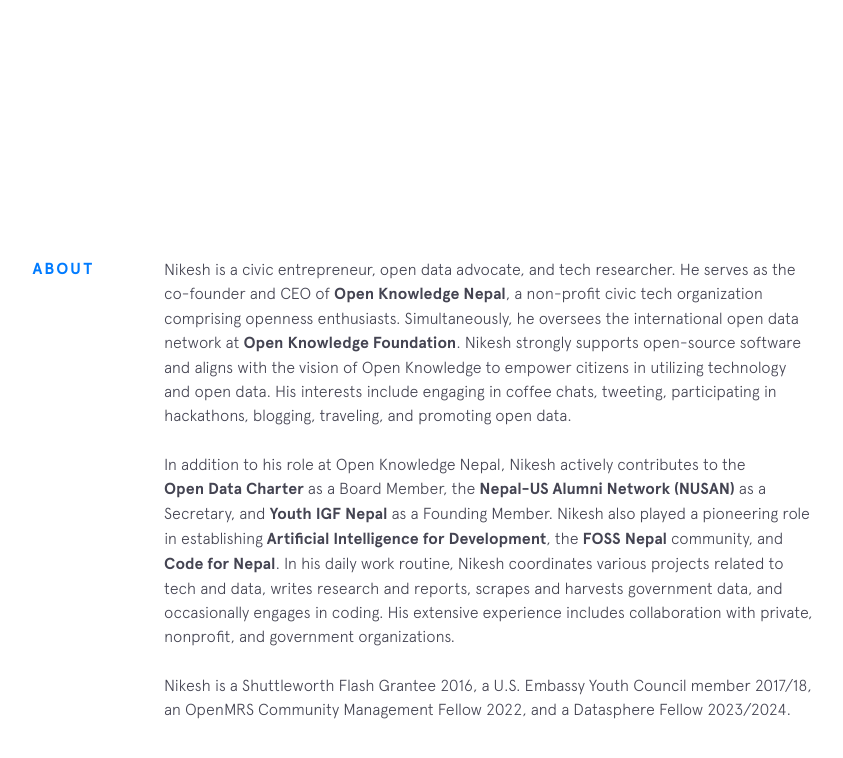
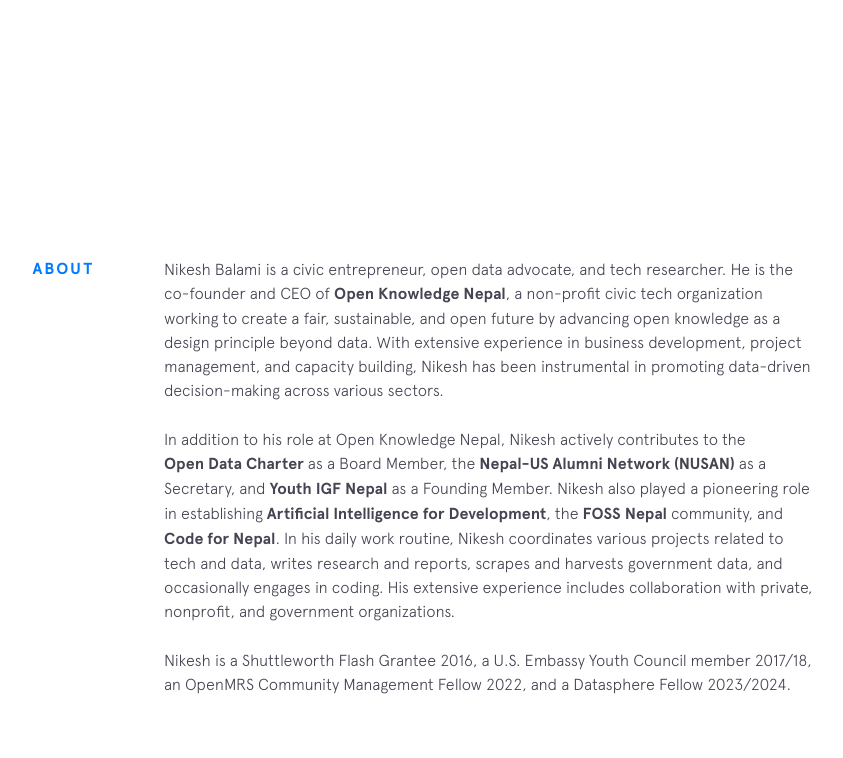
Before and after one commit to nikeshbalami/nikeshbalami.github.io, a Jekyll site: the page built from index.html, in a window 1280 px wide and 900 px high, scrolled down 743 px. Shown: the top 758 px of the window, without its empty margins (286-1129 px from the left). Built offline with Jekyll 4.4.1, drawn with Linux system fonts in a browser that asks for light colours; nearby versions of some CDN libraries.

Commit message:
about update

```diff
--- a/_includes/background.html
+++ b/_includes/background.html
@@ -2,7 +2,7 @@
   <div class="section__title">About</div>
   <div class="section__content">
     <p>
-      Nikesh is a civic entrepreneur, open data advocate, and tech researcher. He serves as the co-founder and CEO of <a class="underline-link" href="http://oknp.org" target="_blank">Open Knowledge Nepal</a>, a non-profit civic tech organization comprising openness enthusiasts. Simultaneously, he oversees the international open data network at <a class="underline-link" href="https://okfn.org/" target="_blank">Open Knowledge Foundation</a>. Nikesh strongly supports open-source software and aligns with the vision of Open Knowledge to empower citizens in utilizing technology and open data. His interests include engaging in coffee chats, tweeting, participating in hackathons, blogging, traveling, and promoting open data.
+      Nikesh Balami is a civic entrepreneur, open data advocate, and tech researcher. He is the co-founder and CEO of <a class="underline-link" href="http://oknp.org" target="_blank">Open Knowledge Nepal</a>, a non-profit civic tech organization working to create a fair, sustainable, and open future by advancing open knowledge as a design principle beyond data. With extensive experience in business development, project management, and capacity building, Nikesh has been instrumental in promoting data-driven decision-making across various sectors.
     </p>
     <p>
       In addition to his role at Open Knowledge Nepal, Nikesh actively contributes to the <a class="underline-link" href="https://opendatacharter.org/" target="_blank">Open Data Charter</a> as a Board Member, the <a class="underline-link" href="https://nusan.org/" target="_blank">Nepal-US Alumni Network (NUSAN)</a> as a Secretary, and <a class="underline-link" href="https://yigf.org.np/" target="_blank">Youth IGF Nepal</a> as a Founding Member. Nikesh also played a pioneering role in establishing <a class="underline-link" href="https://www.facebook.com/aifordevnepal" target="_blank">Artificial Intelligence for Development</a>, the <a class="underline-link" href="http://wiki.fossnepal.org/index.php?title=Main_Page" target="_blank">FOSS Nepal</a> community, and <a class="underline-link" href="http://codefornepal.org/" target="_blank">Code for Nepal</a>. In his daily work routine, Nikesh coordinates various projects related to tech and data, writes research and reports, scrapes and harvests government data, and occasionally engages in coding. His extensive experience includes collaboration with private, nonprofit, and government organizations.
```
